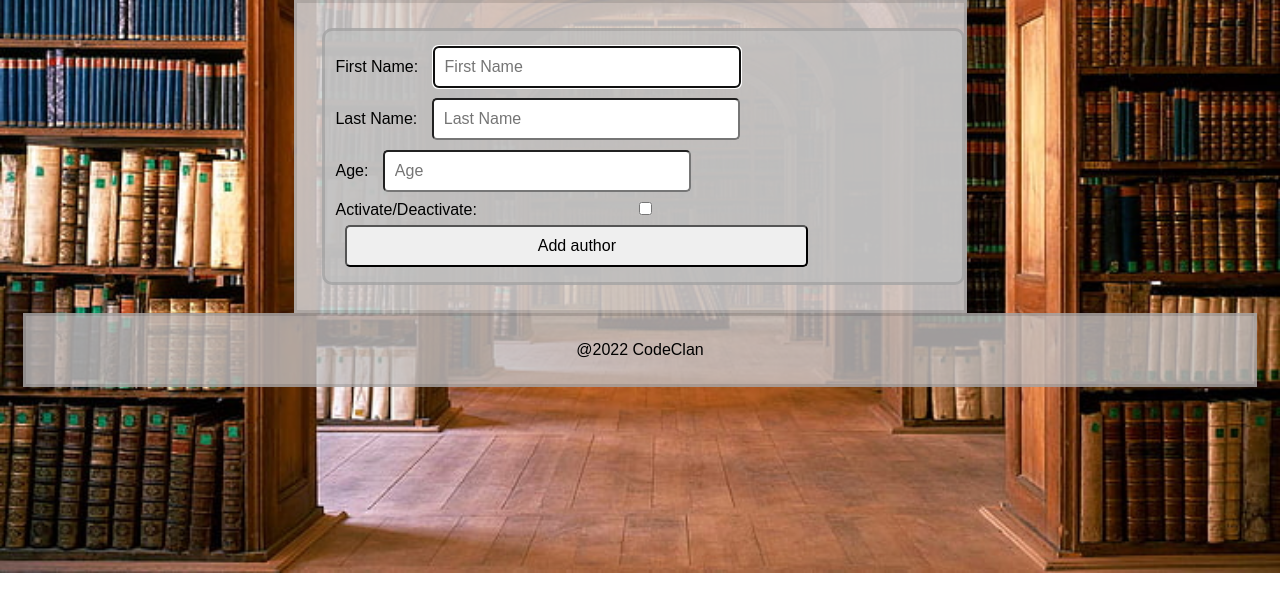
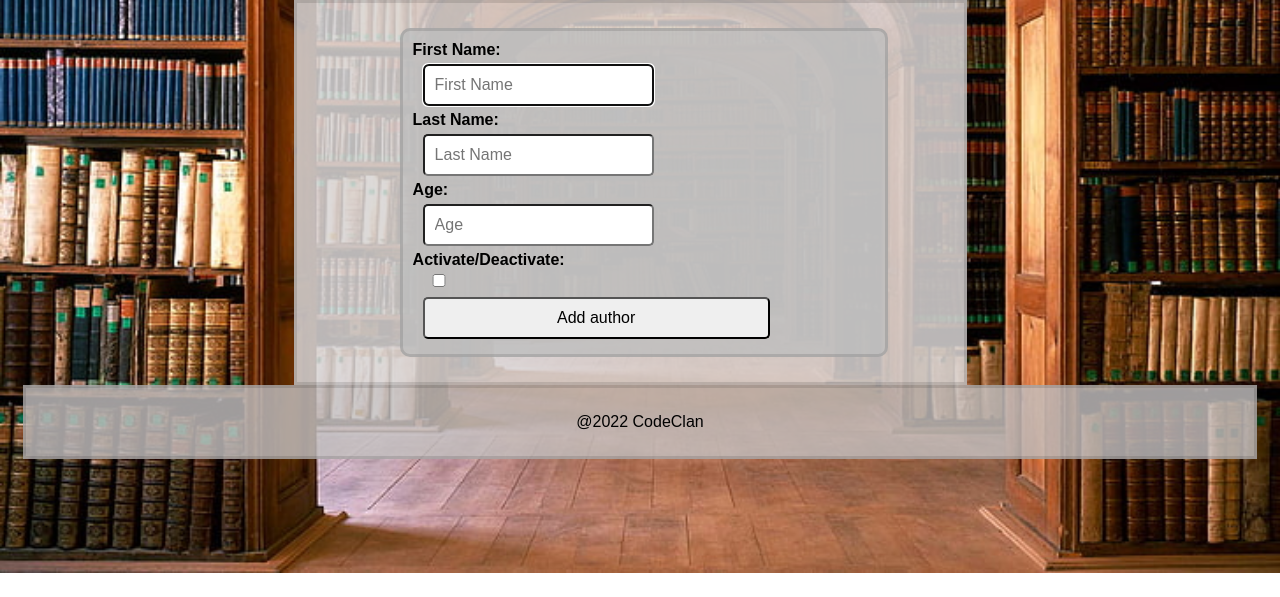
Before and after one commit to Jp2429/project_1, a Flask app: page /authors/new_author in a window 1280 px wide. Shown: the part 148-745 px from the top of the page. Run offline with Flask 2, Linux system fonts and the light colour scheme.

Commit message:
lunch break

```diff
--- a/static/css/style.css
+++ b/static/css/style.css
@@ -293,6 +293,18 @@ nav {
     box-sizing: border-box;
     border-radius: 5px;
   }
+  .add-author{
+    display:grid;
+    grid-template-columns: 75%;
+    justify-content: center;
+    column-gap:10px ;
+    row-gap: 10px;
+    flex-wrap: wrap;
+  }
+
+  #active{
+    width:7%;
+  }
 
   .edit-class{
     display:grid;
--- a/templates/authors/edit_author.html
+++ b/templates/authors/edit_author.html
@@ -21,7 +21,7 @@
                 checked=True
 
             {% endif %}
-            >
+            ><br>
 
 
 
--- a/templates/authors/new_author.html
+++ b/templates/authors/new_author.html
@@ -5,17 +5,17 @@
 {% endblock %}
 
 {% block content %}
-<section class="add_author">
+<section class="add-author">
     <div class="create_form">
         <form action="/authors" method="post">
-                <label for="first_name">First Name:</label>
-                <input type="text" id="first_name" name="first_name" placeholder="First Name" required autofocus><br>
-                <label for="last_name">Last Name:</label>
-                <input type="text" id="last_name" name="last_name" placeholder="Last Name" required autofocus><br>
-                <label for="age">Age:</label>
-                <input type="number" id="age" name="age" placeholder="Age" required autofocus><br>
-                <label for="active">Activate/Deactivate:</label>
-                <input type="checkbox" id="active" name="active" >
+            <b><label for="first_name">First Name:</label><br></b>
+            <input type="text" id="first_name" name="first_name" placeholder="First Name" required autofocus><br>
+            <b><label for="last_name">Last Name:</label><br></b>
+            <input type="text" id="last_name" name="last_name" placeholder="Last Name" required autofocus><br>
+            <b><label for="age">Age:</label><br></b>
+            <input type="number" id="age" name="age" placeholder="Age" required autofocus><br>
+            <b><label for="active">Activate/Deactivate:</label><br></b>
+            <input type="checkbox" id="active" name="active" ><br>
 
 
 
```
